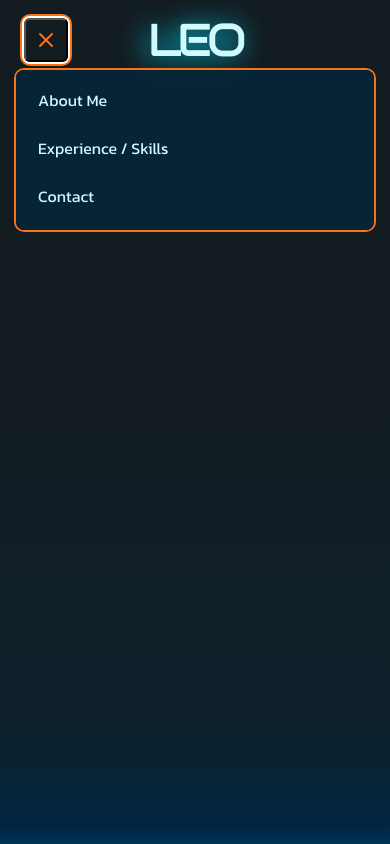
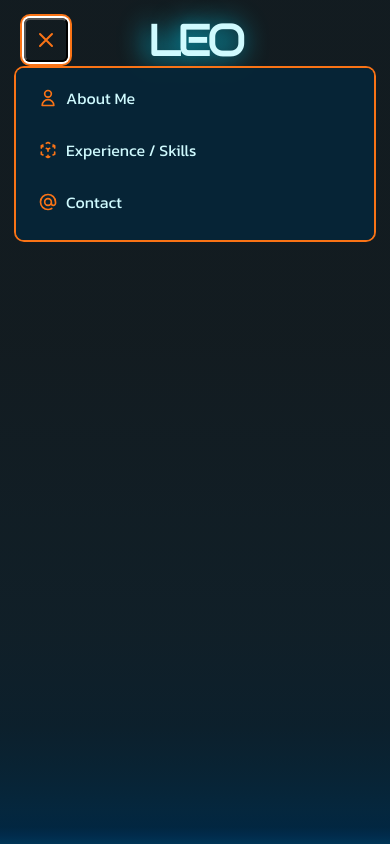
Before and after one commit to TIESTOMIKE/leo-canales-portfolio, a Next.js app: page / in a window 390 px wide. Both pictures are taken after a click on the button "Open main menu". Built offline with nearby package versions, Linux system fonts and the light colour scheme.

Commit message:
Adding Icons to mobile menu

```diff
--- /dev/null
+++ b/components/HeroIcon.js
@@ -0,0 +1,10 @@
+import * as HIcons from '@heroicons/react/outline';
+
+const DynamicHeroIcon = props => {
+	const { ...icons } = HIcons;
+	const TheIcon = icons[props.icon];
+
+	return <TheIcon className={props.className} aria-hidden="true" />;
+};
+
+export default DynamicHeroIcon;
--- a/components/NavBar/MobileMenu.js
+++ b/components/NavBar/MobileMenu.js
@@ -1,5 +1,6 @@
 import { Disclosure } from '@headlessui/react';
 import Link from 'next/link';
+import HeroIcon from '../HeroIcon';
 
 function classNames(...classes) {
 	return classes.filter(Boolean).join(' ');
@@ -24,7 +25,13 @@ function MobileMenu({ navigation, pathName }) {
 								pathName === item.href ? 'page' : undefined
 							}
 						>
-							{item.name}
+							<div className="inline-flex items-center flex-row align-baseline justify-start">
+								<HeroIcon
+									className="w-5 h-5 text-orange-500 mr-2 inline-block"
+									icon={item.icon}
+								/>
+								{item.name}
+							</div>
 						</Disclosure.Button>
 					</Link>
 				))}
--- a/lib/navigation.js
+++ b/lib/navigation.js
@@ -1,5 +1,9 @@
 export default [
-	{ name: 'About Me', href: '/aboutMe' },
-	{ name: 'Experience / Skills', href: '/skills' },
-	{ name: 'Contact', href: '/contact' },
+	{ name: 'About Me', href: '/aboutMe', icon: 'UserIcon' },
+	{
+		name: 'Experience / Skills',
+		href: '/skills',
+		icon: 'CubeTransparentIcon',
+	},
+	{ name: 'Contact', href: '/contact', icon: 'AtSymbolIcon' },
 ];
--- a/styles/global.css
+++ b/styles/global.css
@@ -76,5 +76,5 @@ body {
 
 .main-menu {
 	background-color: rgb(6 37 55 / 95%);
-	bottom: -150px;
+	bottom: -160px;
 }
```
